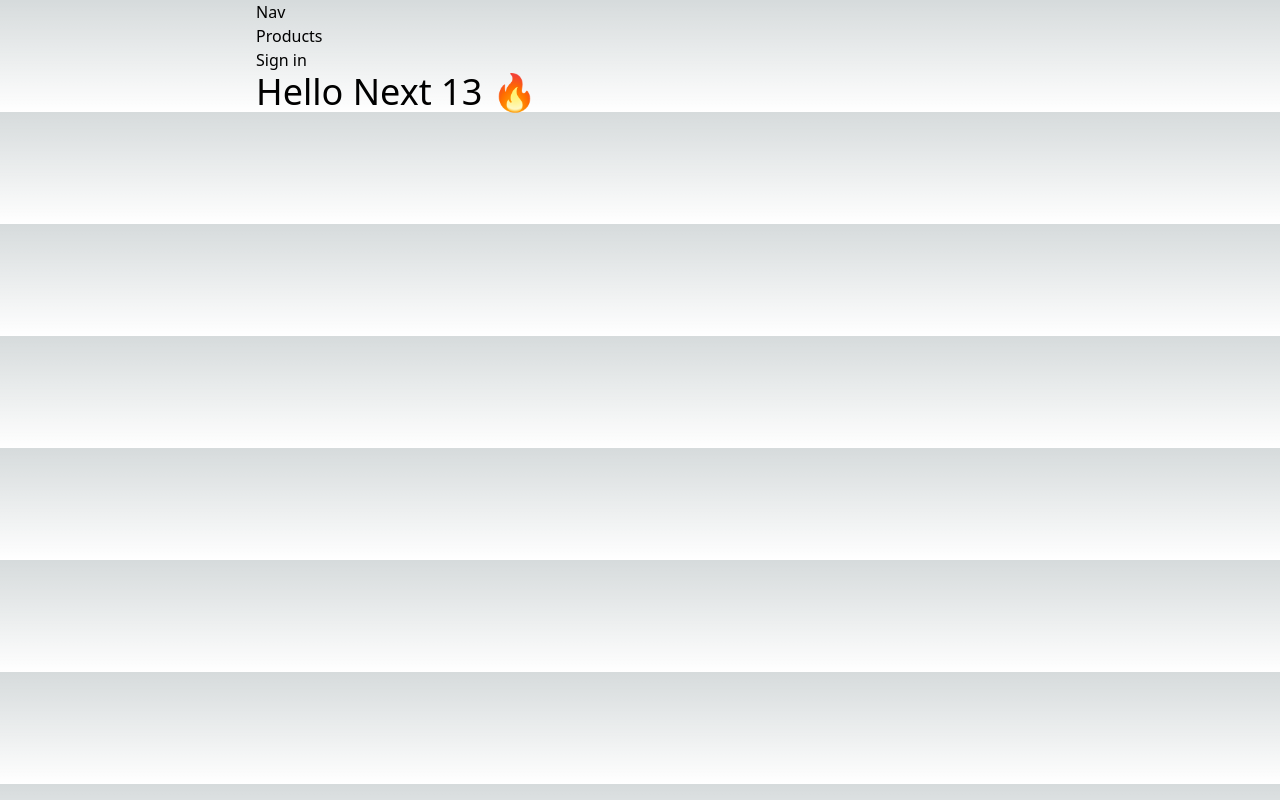
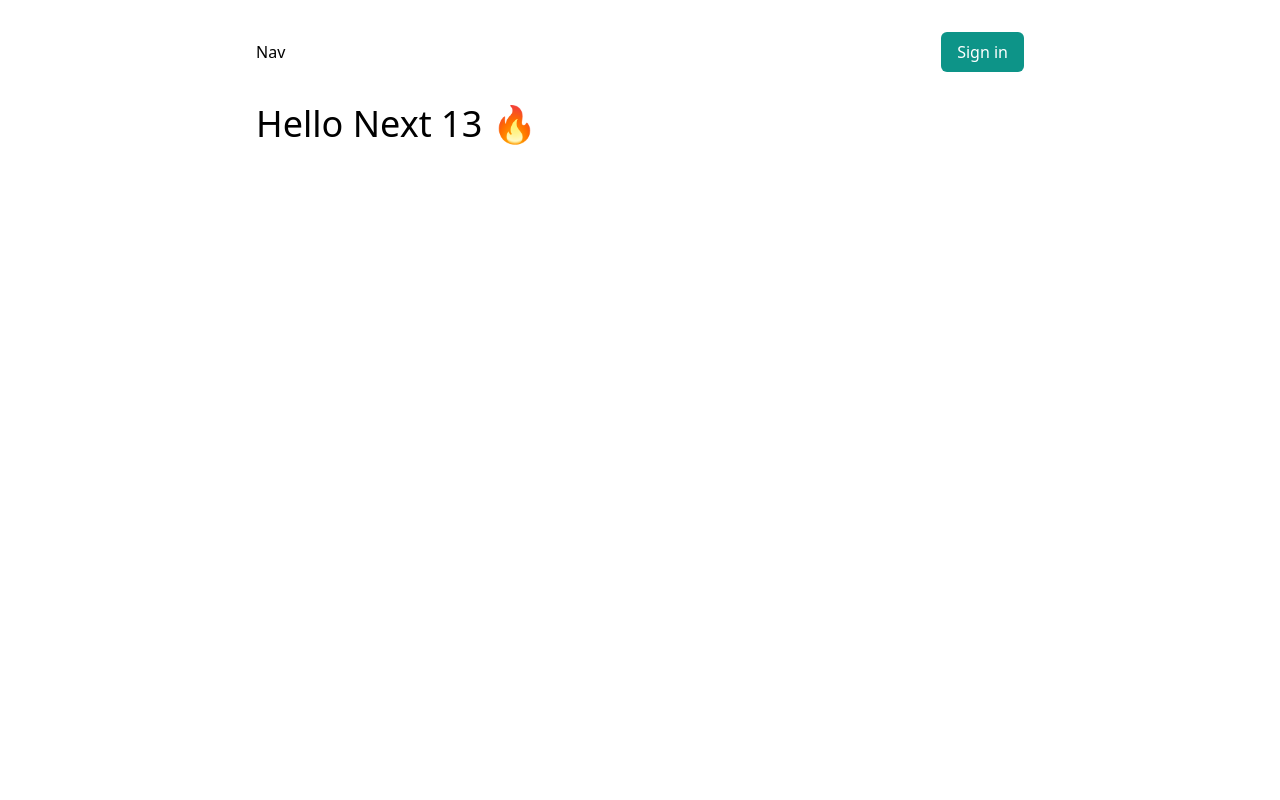
Before and after one commit to oskarwoj/next-ecommerce, a Next.js app: page / in a window 1280 px wide. Built offline with nearby package versions, Linux system fonts and the light colour scheme; no server answers.

Commit message:
Changed global styles

```diff
--- a/app/components/Nav.tsx
+++ b/app/components/Nav.tsx
@@ -6,21 +6,23 @@ import Image from "next/image";
 
 const Nav: React.FC<Session> = ({ user }) => {
   return (
-    <nav>
+    <nav className="flex justify-between items-center py-8">
       <h1>Nav</h1>
-      <ul>
-        <li>Products</li>
+      <ul className="flex items-center gap-12">
         {user ? (
+          <>
             <li>
               <Image
                 src={user?.image as string}
                 alt={user.name as string}
                 width={48}
                 height={48}
+                className="rounded-full"
               />
             </li>
+          </>
         ) : (
-          <li>
+          <li className="bg-teal-600 text-white py-2 px-4 rounded-md">
             <button onClick={() => signIn()}>Sign in</button>
           </li>
         )}
--- a/app/globals.css
+++ b/app/globals.css
@@ -1,27 +1,15 @@
 @tailwind base;
 @tailwind components;
 @tailwind utilities;
+
+html,
+body,
+:root {
+  height: 100%;
+}
 
 :root {
   --foreground-rgb: 0, 0, 0;
   --background-start-rgb: 214, 219, 220;
   --background-end-rgb: 255, 255, 255;
 }
-
-@media (prefers-color-scheme: dark) {
-  :root {
-    --foreground-rgb: 255, 255, 255;
-    --background-start-rgb: 0, 0, 0;
-    --background-end-rgb: 0, 0, 0;
-  }
-}
-
-body {
-  color: rgb(var(--foreground-rgb));
-  background: linear-gradient(
-      to bottom,
-      transparent,
-      rgb(var(--background-end-rgb))
-    )
-    rgb(var(--background-start-rgb));
-}
```
Lines whose indentation alone changed are shown as unchanged.
